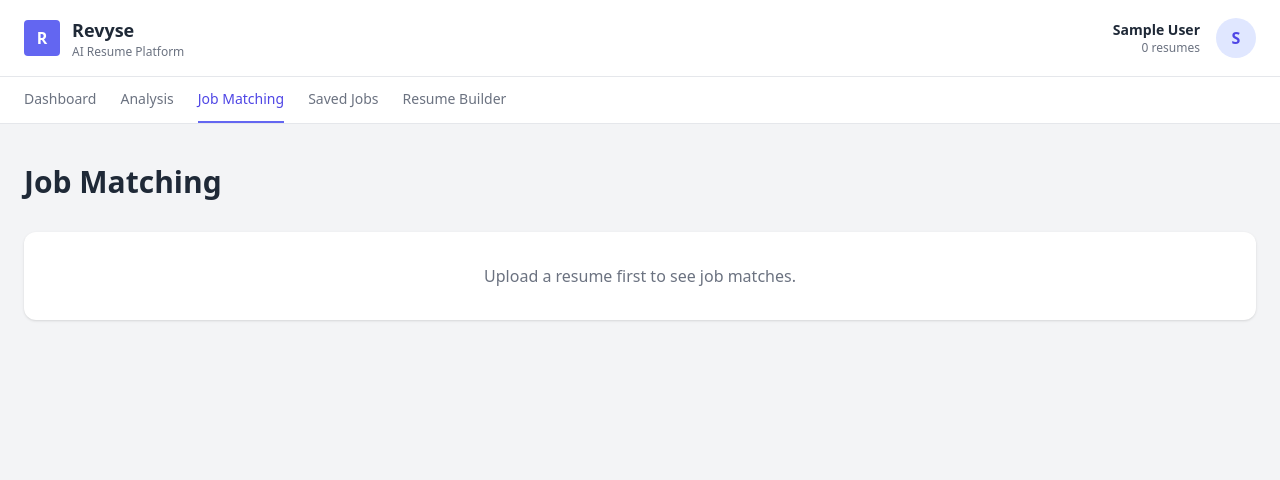
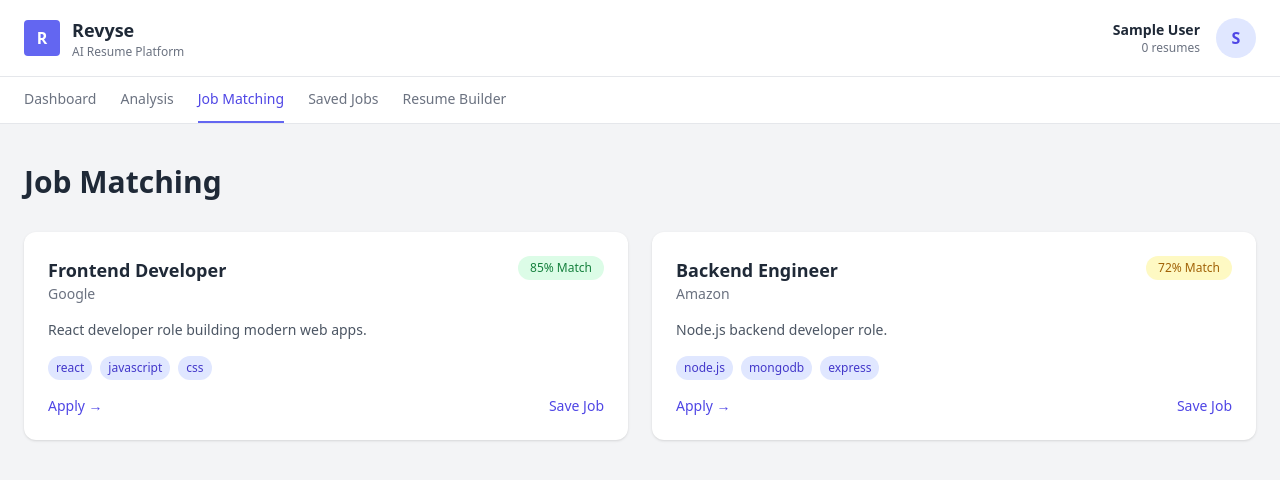
Before and after one commit to PrajjwalNakarmi/Revyse, a React (Vite) app in the folder Revyse/: page /job-matching in a window 1280 px wide. Shown: the top 480 px of the page. Built offline with nearby package versions, Linux system fonts and the light colour scheme; sample sign-in values are in the browser's storage.

Commit message:
"changed the page to add saved page"

```diff
--- a/Revyse/src/pages/JobMatching.jsx
+++ b/Revyse/src/pages/JobMatching.jsx
@@ -2,42 +2,50 @@ import { useEffect, useState } from "react";
 import Navbar from "../components/Navbar";
 
 export default function JobMatching() {
-  const [resume, setResume] = useState(null);
   const [jobs, setJobs] = useState([]);
-  const [loading, setLoading] = useState(false);
 
   useEffect(() => {
-    const storedResume = localStorage.getItem("selectedResume");
+    const demoJobs = [
+      {
+        id: "1",
+        title: "Frontend Developer",
+        company: "Google",
+        description: "React developer role building modern web apps.",
+        skills: ["react", "javascript", "css"],
+        matchScore: 85,
+        applyLink: "https://careers.google.com"
+      },
+      {
+        id: "2",
+        title: "Backend Engineer",
+        company: "Amazon",
+        description: "Node.js backend developer role.",
+        skills: ["node.js", "mongodb", "express"],
+        matchScore: 72,
+        applyLink: "https://amazon.jobs"
+      }
+    ];
 
-    if (storedResume) {
-      const parsed = JSON.parse(storedResume);
-      setResume(parsed);
-      fetchJobMatches(parsed);
-    }
+    setJobs(demoJobs);
   }, []);
 
-  const fetchJobMatches = async (resumeData) => {
-    setLoading(true);
+  const saveJob = (job) => {
+    const user = JSON.parse(localStorage.getItem("user"));
 
-    try {
-      const response = await fetch("http://localhost:5000/api/jobs/match", {
-        method: "POST",
-        headers: {
-          "Content-Type": "application/json",
-        },
-        body: JSON.stringify({
-          resumeText: resumeData.extractedText,
-          skills: resumeData.skills,
-        }),
-      });
+    const key = `savedJobs_${user.id}`;
 
-      const data = await response.json();
-      setJobs(data.jobs || []);
-    } catch (err) {
-      console.error("Job match error:", err);
+    const existing = JSON.parse(localStorage.getItem(key)) || [];
+
+    if (existing.find((j) => j.id === job.id)) {
+      alert("Job already saved");
+      return;
     }
 
-    setLoading(false);
+    const updated = [...existing, job];
+
+    localStorage.setItem(key, JSON.stringify(updated));
+
+    alert("Job saved!");
   };
 
   return (
@@ -49,39 +57,10 @@ export default function JobMatching() {
           Job Matching
         </h1>
 
-        {!resume && (
-          <div className="bg-white p-8 rounded-xl shadow text-center text-gray-500">
-            Upload a resume first to see job matches.
-          </div>
-        )}
-
-        {resume && (
-          <>
-            {/* Resume Info */}
-            <div className="bg-white p-6 rounded-xl shadow mb-8">
-              <h2 className="font-semibold text-gray-700 mb-2">
-                Resume Used
-              </h2>
-
-              <p className="text-gray-800 font-medium">
-                {resume.fileName}
-              </p>
-
-              <p className="text-sm text-gray-500">
-                ATS Score: {resume.atsScore}%
-              </p>
-            </div>
-
-            {/* Job Results */}
-            {loading ? (
-              <div className="bg-white p-10 rounded-xl shadow text-center">
-                <p className="text-gray-500">Finding matching jobs...</p>
-              </div>
-            ) : jobs.length > 0 ? (
         <div className="grid md:grid-cols-2 gap-6">
-                {jobs.map((job, index) => (
+          {jobs.map((job) => (
             <div
-                    key={index}
+              key={job.id}
               className="bg-white p-6 rounded-xl shadow hover:shadow-lg transition"
             >
               <div className="flex justify-between items-start mb-4">
@@ -108,12 +87,12 @@ export default function JobMatching() {
                 </span>
               </div>
 
-                    <p className="text-sm text-gray-600 mb-4 line-clamp-3">
+              <p className="text-sm text-gray-600 mb-4">
                 {job.description}
               </p>
 
               <div className="flex flex-wrap gap-2 mb-4">
-                      {job.skills?.map((skill) => (
+                {job.skills.map((skill) => (
                   <span
                     key={skill}
                     className="px-2 py-1 bg-indigo-100 text-indigo-700 text-xs rounded-full"
@@ -123,24 +102,26 @@ export default function JobMatching() {
                 ))}
               </div>
 
+              <div className="flex justify-between">
                 <a
                   href={job.applyLink}
                   target="_blank"
                   rel="noopener noreferrer"
-                      className="inline-block mt-2 text-sm font-medium text-indigo-600 hover:underline"
+                  className="text-indigo-600 text-sm font-medium hover:underline"
                 >
-                      Apply Now →
+                  Apply →
                 </a>
+
+                <button
+                  onClick={() => saveJob(job)}
+                  className="text-indigo-600 text-sm font-medium hover:underline"
+                >
+                  Save Job
+                </button>
+              </div>
             </div>
           ))}
         </div>
-            ) : (
-              <div className="bg-white p-10 rounded-xl shadow text-center text-gray-500">
-                No matching jobs found.
-              </div>
-            )}
-          </>
-        )}
       </main>
     </div>
   );
```
Also changed, not shown: Revyse/src/pages/SavedJobs.jsx (+7 -3 lines). Lines whose indentation alone changed are shown as unchanged.
